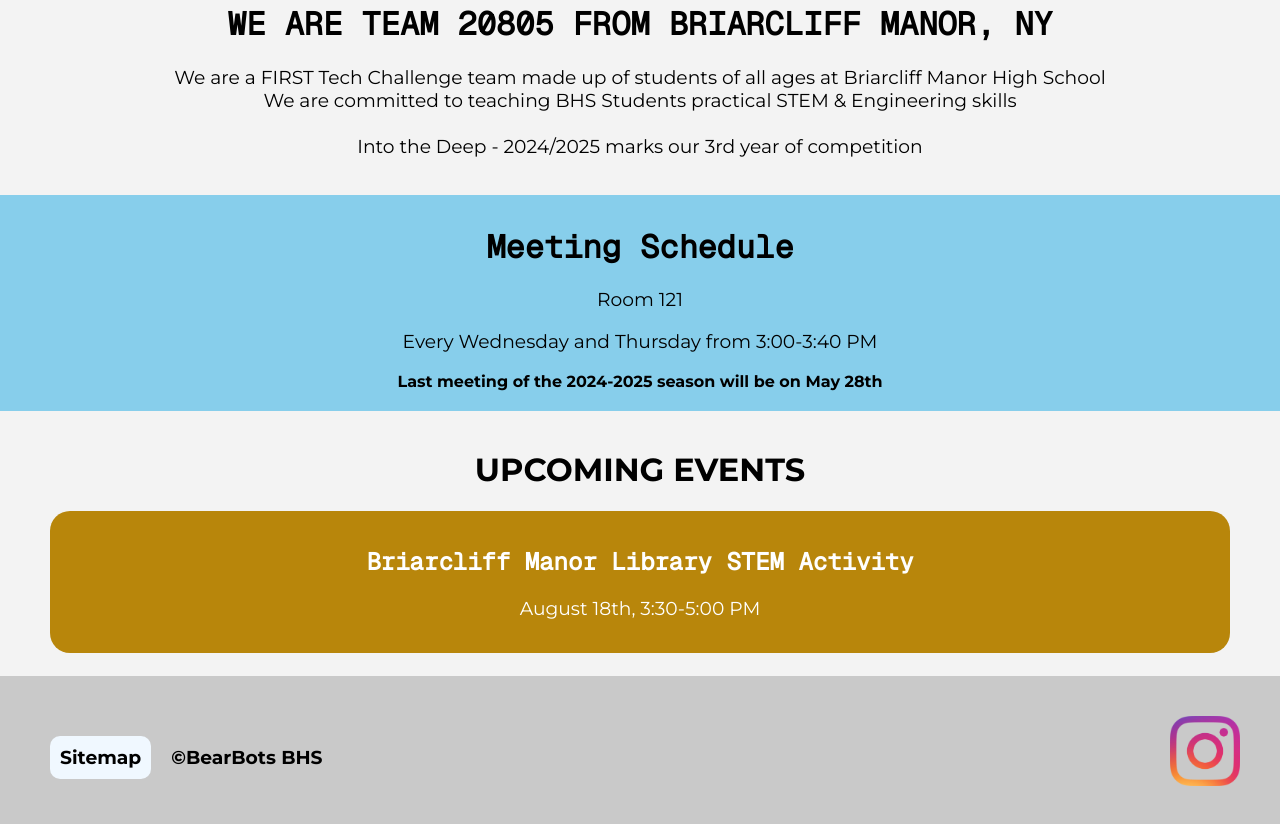
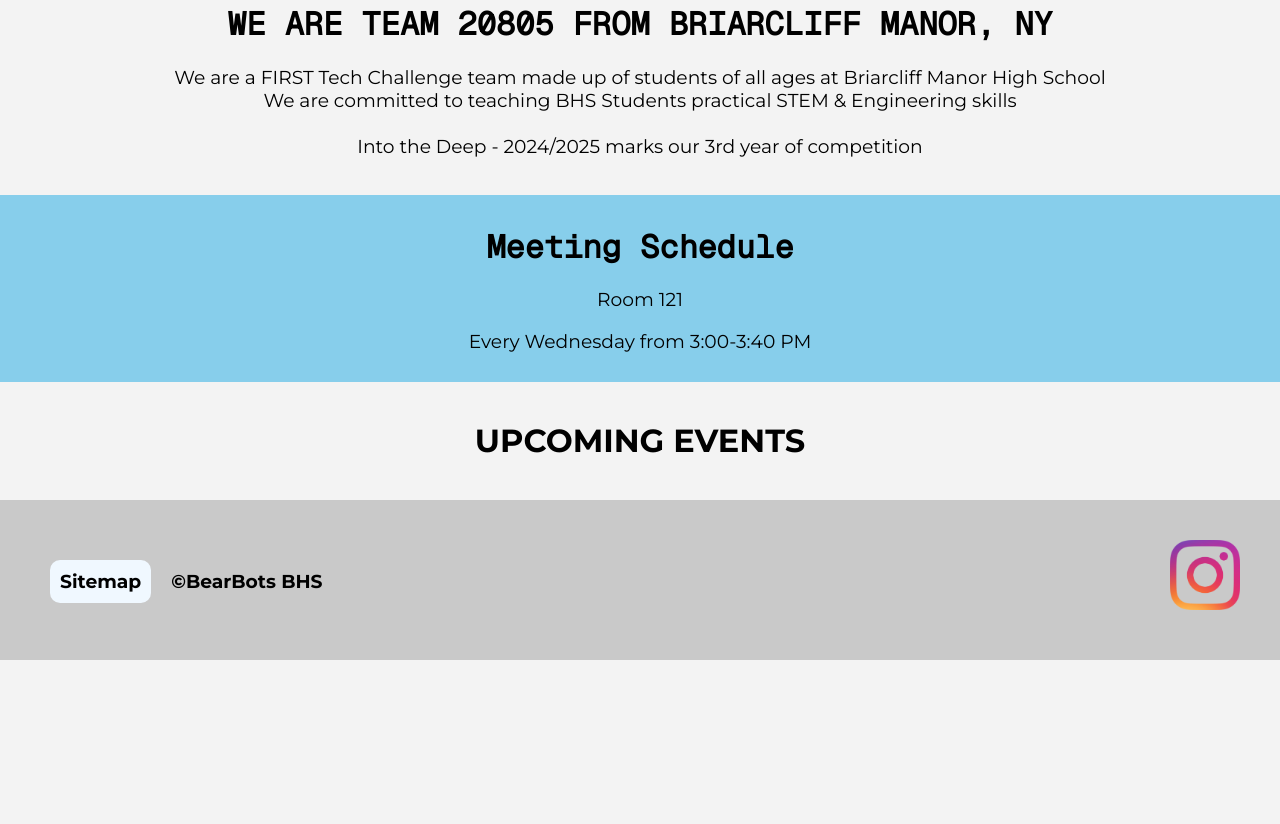
Before and after one commit to bearbots-bhs/bearbots-bhs.github.io, a plain HTML site: page index.html in a window 1280 px wide. Shown: the part 661-1485 px from the top of the page. After the commit the page ends 1321 px from the top, so only its background shows below. Drawn offline with nearby package versions, Linux system fonts and the light colour scheme; a web font is replaced by a local one.

Commit message:
Update index.html

```diff
--- a/index.html
+++ b/index.html
@@ -113,12 +113,10 @@
   <div class="backgroundSky">
     <h1>Meeting Schedule</h1>
     <h3>Room 121</h3>
-    <h3>Every Wednesday and Thursday from 3:00-3:40 PM</h3>
-    <h4 style="font-family: Montserrat; margin: 10px; text-align: center;">Last meeting of the 2024-2025 season will be on May 28th</h4>
+    <h3>Every Wednesday from 3:00-3:40 PM</h3>
   </div>
   <br>
   <h1 class="montserratFONT">UPCOMING EVENTS</h1>
-  <div class="event"><h2>Briarcliff Manor Library STEM Activity</h2><h3>August 18th, 3:30-5:00 PM</h3></div>
   <br>
   <div class="footer">
     <img src="images/instaLOGO.png" id="linkTO-insta">
```
